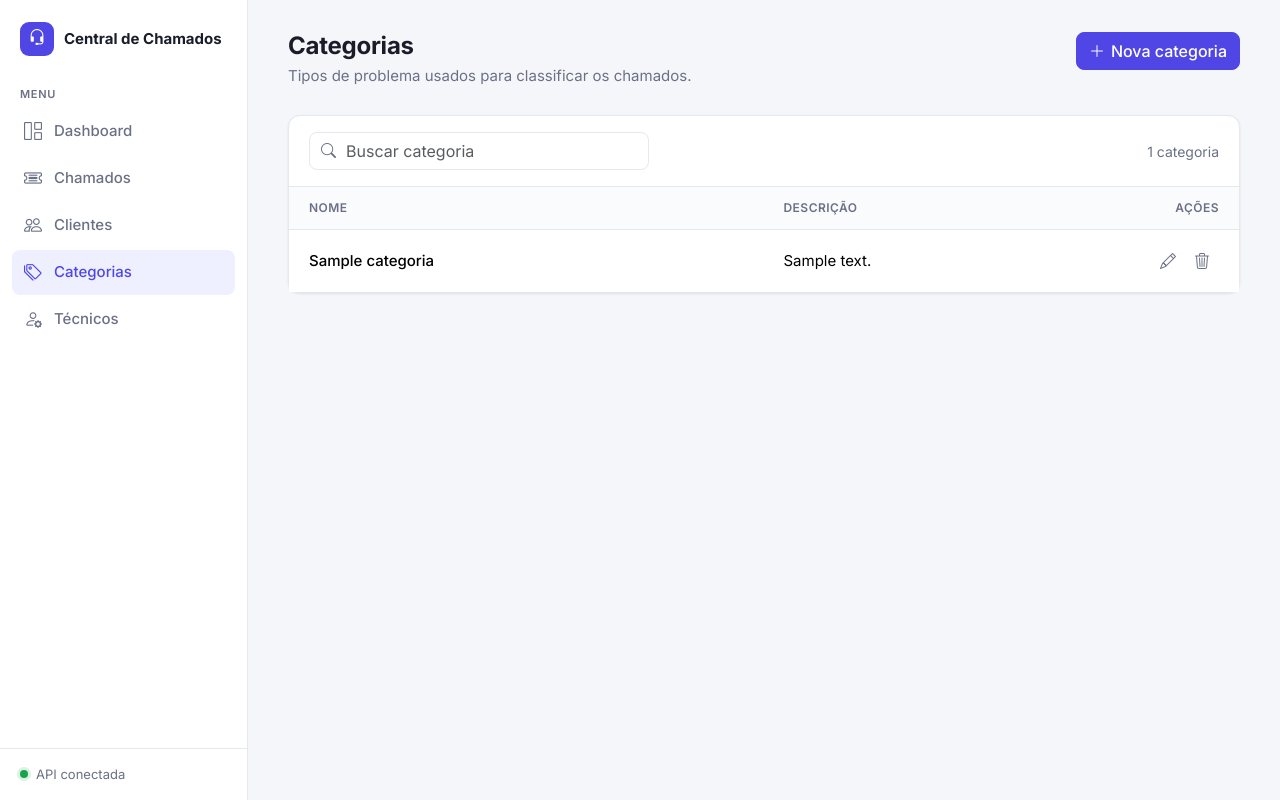
After one commit to Lucasborghezam/gestao-de-chamados, a Spring Boot app: page /categorias.html in a window 1280 px wide. The commit adds this page. Run offline with Spring Boot 4, Linux system fonts and the light colour scheme; tables that the repository leaves empty hold one stand-in row (values such as "Sample post").

Commit message:
feat: adiciona tela de categorias

```diff
--- /dev/null
+++ b/src/main/resources/static/categorias.html
@@ -0,0 +1,75 @@
+<!DOCTYPE html>
+<html lang="pt-BR">
+<head>
+    <meta charset="UTF-8">
+    <meta name="viewport" content="width=device-width, initial-scale=1.0">
+    <title>Categorias · Central de Chamados</title>
+    <link rel="preconnect" href="https://fonts.googleapis.com">
+    <link rel="preconnect" href="https://fonts.gstatic.com" crossorigin>
+    <link href="https://fonts.googleapis.com/css2?family=Inter:wght@400;500;600;700&display=swap" rel="stylesheet">
+    <link href="https://cdn.jsdelivr.net/npm/bootstrap@5.3.3/dist/css/bootstrap.min.css" rel="stylesheet">
+    <link href="https://cdn.jsdelivr.net/npm/bootstrap-icons@1.11.3/font/bootstrap-icons.min.css" rel="stylesheet">
+    <link href="/css/style.css" rel="stylesheet">
+</head>
+<body>
+    <main class="app-conteudo">
+        <div class="pagina-cabecalho">
+            <div>
+                <h1 class="pagina-titulo">Categorias</h1>
+                <p class="pagina-subtitulo">Tipos de problema usados para classificar os chamados.</p>
+            </div>
+            <button class="btn btn-primary" type="button" id="botao-nova">
+                <i class="bi bi-plus-lg"></i>Nova categoria
+            </button>
+        </div>
+
+        <div id="erro-pagina"></div>
+
+        <div class="cartao">
+            <div class="barra-ferramentas">
+                <div class="busca">
+                    <i class="bi bi-search"></i>
+                    <input type="search" class="form-control" id="busca" placeholder="Buscar categoria" aria-label="Buscar categorias por nome ou descrição">
+                </div>
+                <span class="contador" id="contador"></span>
+            </div>
+            <div id="lista">
+                <div class="carregando"><span class="spinner-border spinner-border-sm"></span>Carregando categorias...</div>
+            </div>
+        </div>
+    </main>
+
+    <div class="modal fade" id="modal-categoria" tabindex="-1" aria-labelledby="modal-titulo" aria-hidden="true">
+        <div class="modal-dialog modal-dialog-centered">
+            <form class="modal-content" id="formulario" novalidate>
+                <div class="modal-header">
+                    <h5 class="modal-title" id="modal-titulo">Nova categoria</h5>
+                    <button type="button" class="btn-close" data-bs-dismiss="modal" aria-label="Fechar"></button>
+                </div>
+                <div class="modal-body">
+                    <div id="erro-formulario"></div>
+                    <div class="mb-3">
+                        <label class="form-label" for="nome">Nome <span class="obrigatorio">*</span></label>
+                        <input type="text" class="form-control" id="nome" maxlength="100" required placeholder="Ex.: Hardware">
+                        <div class="invalid-feedback">Informe o nome da categoria.</div>
+                    </div>
+                    <div class="mb-1">
+                        <label class="form-label" for="descricao">Descrição</label>
+                        <textarea class="form-control" id="descricao" rows="3" maxlength="255" placeholder="Ex.: Problemas com equipamentos físicos"></textarea>
+                        <div class="form-text"><span id="descricao-contador">0</span>/255 caracteres</div>
+                    </div>
+                </div>
+                <div class="modal-footer">
+                    <button type="button" class="btn btn-light" data-bs-dismiss="modal">Cancelar</button>
+                    <button type="submit" class="btn btn-primary" id="botao-salvar">Salvar</button>
+                </div>
+            </form>
+        </div>
+    </div>
+
+    <script src="https://cdn.jsdelivr.net/npm/bootstrap@5.3.3/dist/js/bootstrap.bundle.min.js"></script>
+    <script src="/js/api.js"></script>
+    <script src="/js/layout.js"></script>
+    <script src="/js/categorias.js"></script>
+</body>
+</html>
--- a/src/main/resources/static/css/estilo.css
+++ b/src/main/resources/static/css/style.css
@@ -16,7 +16,6 @@
     --sombra: 0 1px 2px rgba(16, 24, 40, .04), 0 1px 3px rgba(16, 24, 40, .06);
 
     --bs-body-font-family: "Inter", "Segoe UI", system-ui, sans-serif;
-    --bs-body-bg: var(--cor-fundo);
     --bs-body-color: var(--cor-texto);
     --bs-border-color: var(--cor-borda);
     --bs-primary: var(--cor-primaria);
@@ -214,6 +213,150 @@ body {
     box-shadow: var(--sombra);
 }
 
+/* Barra de ferramentas acima das tabelas */
+.barra-ferramentas {
+    display: flex;
+    align-items: center;
+    justify-content: space-between;
+    gap: 12px;
+    flex-wrap: wrap;
+    padding: 16px 20px;
+    border-bottom: 1px solid var(--cor-borda);
+}
+
+.busca {
+    position: relative;
+    flex: 1;
+    max-width: 340px;
+}
+
+.busca .bi {
+    position: absolute;
+    left: 12px;
+    top: 50%;
+    transform: translateY(-50%);
+    color: var(--cor-texto-suave);
+}
+
+.busca .form-control {
+    padding-left: 36px;
+}
+
+.contador {
+    color: var(--cor-texto-suave);
+    font-size: 14px;
+}
+
+/* Tabelas */
+.tabela {
+    margin: 0;
+    --bs-table-hover-bg: #f9fafc;
+}
+
+.tabela th {
+    font-size: 12px;
+    font-weight: 600;
+    text-transform: uppercase;
+    letter-spacing: .04em;
+    color: var(--cor-texto-suave);
+    background: #fafbfd;
+    padding: 12px 20px;
+    border-bottom-color: var(--cor-borda);
+    white-space: nowrap;
+}
+
+.tabela td {
+    padding: 14px 20px;
+    vertical-align: middle;
+    border-bottom-color: var(--cor-borda);
+}
+
+.tabela tbody tr:last-child td {
+    border-bottom: 0;
+}
+
+.texto-suave {
+    color: var(--cor-texto-suave);
+}
+
+.coluna-acoes {
+    width: 1%;
+    white-space: nowrap;
+    text-align: right;
+}
+
+.botao-icone {
+    width: 34px;
+    height: 34px;
+    padding: 0;
+    display: inline-grid;
+    place-items: center;
+    border-radius: 8px;
+    border: 0;
+    background: transparent;
+    color: var(--cor-texto-suave);
+}
+
+.botao-icone .bi {
+    margin: 0;
+    font-size: 16px;
+}
+
+.botao-icone:hover {
+    background: var(--cor-fundo);
+    color: var(--cor-texto);
+}
+
+.botao-icone.perigo:hover {
+    background: #fef2f2;
+    color: #dc2626;
+}
+
+/* Carregando */
+.carregando {
+    display: flex;
+    align-items: center;
+    justify-content: center;
+    gap: 10px;
+    padding: 48px;
+    color: var(--cor-texto-suave);
+}
+
+/* Janelas (modais) */
+.modal-content {
+    border: 0;
+    border-radius: 14px;
+    box-shadow: 0 20px 50px rgba(16, 24, 40, .18);
+}
+
+.modal-header {
+    border-bottom: 0;
+    padding: 24px 24px 8px;
+}
+
+.modal-title {
+    font-weight: 600;
+}
+
+.modal-body {
+    padding: 8px 24px;
+}
+
+.modal-footer {
+    border-top: 0;
+    padding: 16px 24px 24px;
+}
+
+.form-label {
+    font-weight: 500;
+    font-size: 14px;
+    margin-bottom: 6px;
+}
+
+.obrigatorio {
+    color: #dc2626;
+}
+
 /* Estado vazio */
 .vazio {
     text-align: center;
--- a/src/main/resources/static/index.html
+++ b/src/main/resources/static/index.html
@@ -9,7 +9,7 @@
     <link href="https://fonts.googleapis.com/css2?family=Inter:wght@400;500;600;700&display=swap" rel="stylesheet">
     <link href="https://cdn.jsdelivr.net/npm/bootstrap@5.3.3/dist/css/bootstrap.min.css" rel="stylesheet">
     <link href="https://cdn.jsdelivr.net/npm/bootstrap-icons@1.11.3/font/bootstrap-icons.min.css" rel="stylesheet">
-    <link href="/css/estilo.css" rel="stylesheet">
+    <link href="/css/style.css" rel="stylesheet">
 </head>
 <body>
     <main class="app-conteudo">
--- /dev/null
+++ b/src/main/resources/static/js/categorias.js
@@ -0,0 +1,151 @@
+// Tela de Categorias: lista, busca, cadastro, edição e exclusão.
+
+let categorias = [];
+let idEmEdicao = null;
+
+const lista = document.getElementById('lista');
+const busca = document.getElementById('busca');
+const contador = document.getElementById('contador');
+const erroPagina = document.getElementById('erro-pagina');
+
+const elementoModal = document.getElementById('modal-categoria');
+const modal = new bootstrap.Modal(elementoModal);
+const formulario = document.getElementById('formulario');
+const erroFormulario = document.getElementById('erro-formulario');
+const campoNome = document.getElementById('nome');
+const campoDescricao = document.getElementById('descricao');
+const contadorDescricao = document.getElementById('descricao-contador');
+
+async function carregar() {
+    try {
+        categorias = await api('GET', '/categorias');
+        categorias.sort((a, b) => a.nome.localeCompare(b.nome, 'pt-BR'));
+        limparErro(erroPagina);
+        renderizar();
+    } catch (erro) {
+        lista.innerHTML = '';
+        contador.textContent = '';
+        mostrarErro(erroPagina, erro);
+    }
+}
+
+function renderizar() {
+    const termo = busca.value.trim().toLowerCase();
+    const filtradas = categorias.filter(c =>
+        c.nome.toLowerCase().includes(termo) || (c.descricao || '').toLowerCase().includes(termo));
+
+    contador.textContent = filtradas.length === categorias.length
+        ? categorias.length + (categorias.length === 1 ? ' categoria' : ' categorias')
+        : filtradas.length + ' de ' + categorias.length;
+
+    if (categorias.length === 0) {
+        contador.textContent = '';
+        lista.innerHTML =
+            '<div class="vazio"><div class="vazio-icone"><i class="bi bi-tags"></i></div>' +
+            '<div class="vazio-titulo">Nenhuma categoria cadastrada</div>' +
+            '<p>Crie categorias para classificar os chamados, como Hardware ou Rede.</p>' +
+            '<button class="btn btn-primary" type="button" onclick="abrirCadastro()">' +
+            '<i class="bi bi-plus-lg"></i>Nova categoria</button></div>';
+        return;
+    }
+
+    if (filtradas.length === 0) {
+        lista.innerHTML =
+            '<div class="vazio"><div class="vazio-icone"><i class="bi bi-search"></i></div>' +
+            '<div class="vazio-titulo">Nenhum resultado</div>' +
+            '<p class="mb-0">Nenhuma categoria corresponde a "' + escapar(busca.value) + '".</p></div>';
+        return;
+    }
+
+    const linhas = filtradas.map(c =>
+        '<tr>' +
+        '<td class="fw-medium">' + escapar(c.nome) + '</td>' +
+        '<td class="texto-suave">' + (c.descricao ? escapar(c.descricao) : '—') + '</td>' +
+        '<td class="coluna-acoes">' +
+        '<button class="botao-icone" type="button" title="Editar" aria-label="Editar ' + escapar(c.nome) + '" onclick="abrirEdicao(' + c.id + ')">' +
+        '<i class="bi bi-pencil"></i></button>' +
+        '<button class="botao-icone perigo" type="button" title="Excluir" aria-label="Excluir ' + escapar(c.nome) + '" onclick="excluir(' + c.id + ')">' +
+        '<i class="bi bi-trash3"></i></button>' +
+        '</td></tr>').join('');
+
+    lista.innerHTML =
+        '<div class="table-responsive"><table class="table table-hover tabela">' +
+        '<thead><tr><th>Nome</th><th>Descrição</th><th class="coluna-acoes">Ações</th></tr></thead>' +
+        '<tbody>' + linhas + '</tbody></table></div>';
+}
+
+function abrirCadastro() {
+    idEmEdicao = null;
+    document.getElementById('modal-titulo').textContent = 'Nova categoria';
+    preencherFormulario('', '');
+    modal.show();
+}
+
+function abrirEdicao(id) {
+    const categoria = categorias.find(c => c.id === id);
+    idEmEdicao = id;
+    document.getElementById('modal-titulo').textContent = 'Editar categoria';
+    preencherFormulario(categoria.nome, categoria.descricao || '');
+    modal.show();
+}
+
+function preencherFormulario(nome, descricao) {
+    formulario.classList.remove('was-validated');
+    limparErro(erroFormulario);
+    campoNome.value = nome;
+    campoDescricao.value = descricao;
+    contadorDescricao.textContent = descricao.length;
+}
+
+async function salvar(evento) {
+    evento.preventDefault();
+    limparErro(erroFormulario);
+
+    if (!formulario.checkValidity()) {
+        formulario.classList.add('was-validated');
+        return;
+    }
+
+    const dados = {
+        nome: campoNome.value.trim(),
+        descricao: campoDescricao.value.trim() || null
+    };
+
+    try {
+        await comCarregamento(document.getElementById('botao-salvar'), () =>
+            idEmEdicao === null
+                ? api('POST', '/categorias', dados)
+                : api('PUT', '/categorias/' + idEmEdicao, dados));
+        modal.hide();
+        notificar(idEmEdicao === null ? 'Categoria criada.' : 'Categoria atualizada.');
+        await carregar();
+    } catch (erro) {
+        mostrarErro(erroFormulario, erro);
+    }
+}
+
+async function excluir(id) {
+    const categoria = categorias.find(c => c.id === id);
+    const confirmado = await confirmar(
+        'Excluir categoria?',
+        'A categoria "' + categoria.nome + '" será removida. Essa ação não pode ser desfeita.');
+    if (!confirmado) {
+        return;
+    }
+
+    try {
+        await api('DELETE', '/categorias/' + id);
+        notificar('Categoria excluída.');
+        await carregar();
+    } catch (erro) {
+        notificar(erro.message, 'erro');
+    }
+}
+
+document.getElementById('botao-nova').addEventListener('click', abrirCadastro);
+busca.addEventListener('input', renderizar);
+formulario.addEventListener('submit', salvar);
+campoDescricao.addEventListener('input', () => contadorDescricao.textContent = campoDescricao.value.length);
+elementoModal.addEventListener('shown.bs.modal', () => campoNome.focus());
+
+carregar();
```
